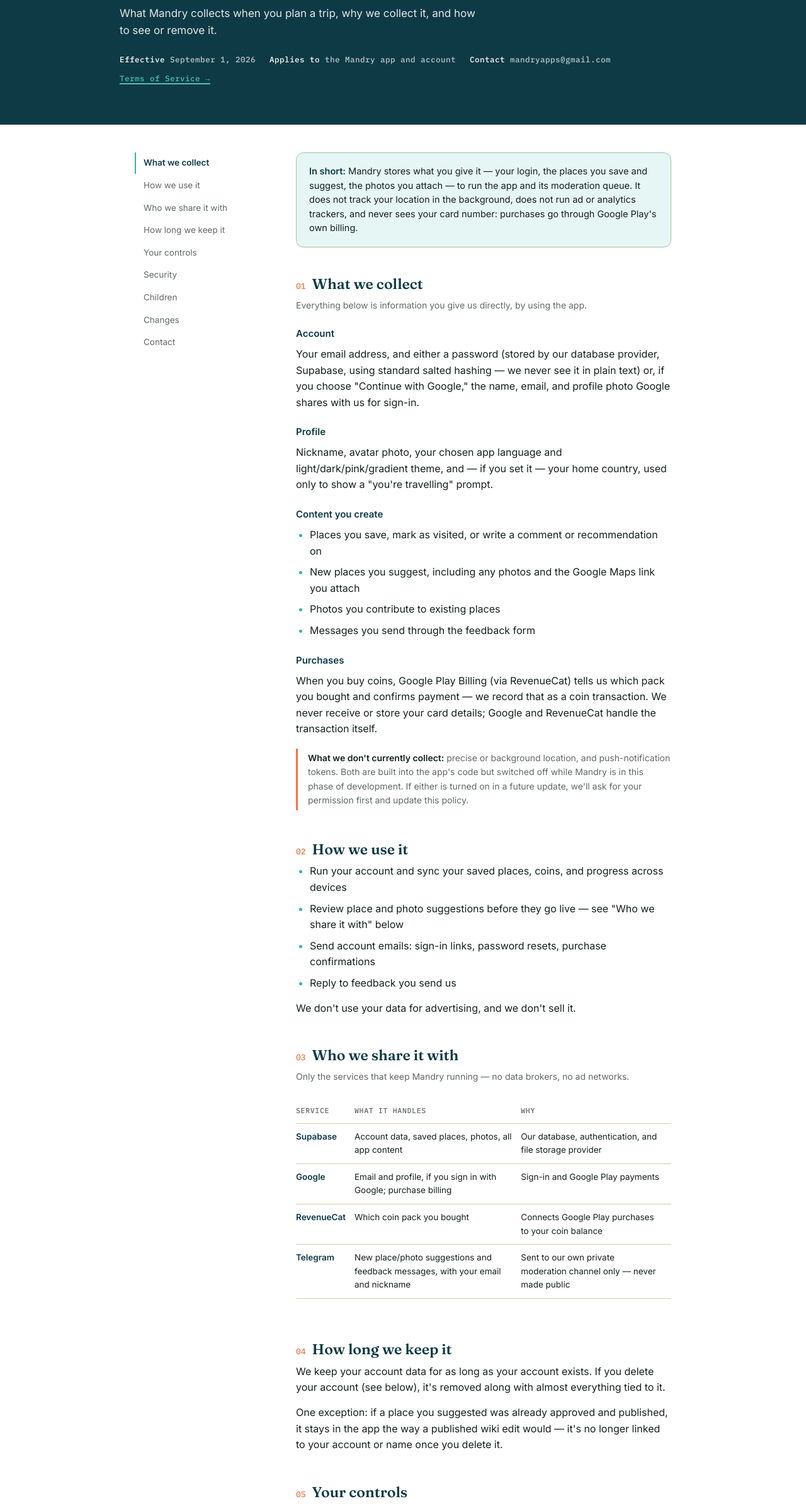
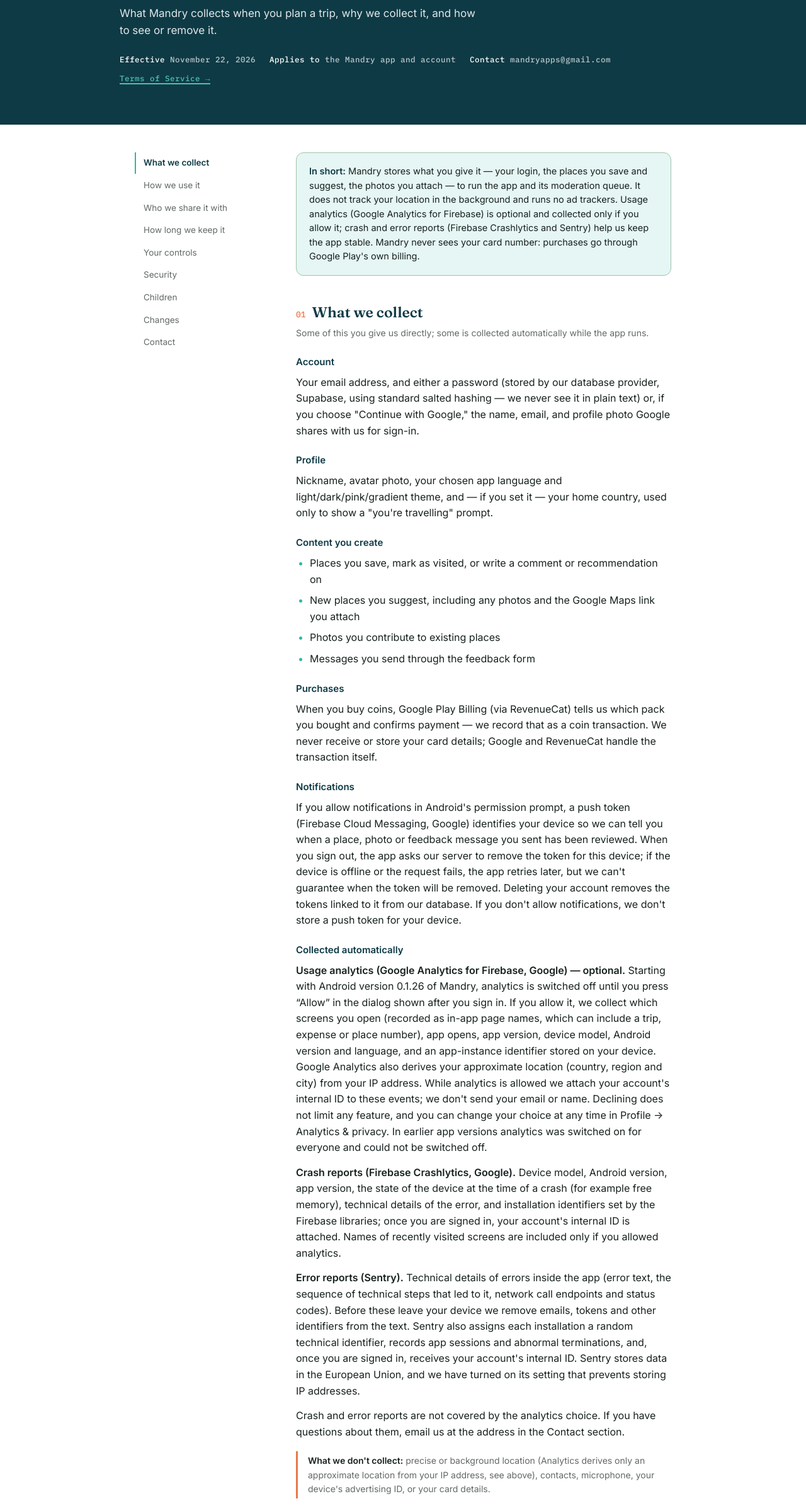
Before and after one commit to mandryapps-web/mandry-privacy, a plain HTML site: page index.html in a window 1280 px wide. Shown: the part 158-2550 px from the top of the page at 63% size. Drawn offline with Linux system fonts and the light colour scheme.

Commit message:
Privacy Policy: describe optional analytics consent, Crashlytics, Sentry and FCM push tokens
Effective November 22, 2026.

Co-Authored-By: Claude Sonnet 5.5 <noreply@anthropic.com>

```diff
--- a/index.html
+++ b/index.html
@@ -241,7 +241,7 @@
     <h1>Privacy Policy</h1>
     <p class="lede">What Mandry collects when you plan a trip, why we collect it, and how to see or remove it.</p>
     <div class="meta">
-      <span><b>Effective</b> September 1, 2026</span>
+      <span><b>Effective</b> November 22, 2026</span>
       <span><b>Applies to</b> the Mandry app and account</span>
       <span><b>Contact</b> mandryapps@gmail.com</span>
       <span><a href="terms.html">Terms of Service →</a></span>
@@ -264,12 +264,12 @@
 
   <main>
     <div class="callout">
-      <strong>In short:</strong> Mandry stores what you give it — your login, the places you save and suggest, the photos you attach — to run the app and its moderation queue. It does not track your location in the background, does not run ad or analytics trackers, and never sees your card number: purchases go through Google Play's own billing.
+      <strong>In short:</strong> Mandry stores what you give it — your login, the places you save and suggest, the photos you attach — to run the app and its moderation queue. It does not track your location in the background and runs no ad trackers. Usage analytics (Google Analytics for Firebase) is optional and collected only if you allow it; crash and error reports (Firebase Crashlytics and Sentry) help us keep the app stable. Mandry never sees your card number: purchases go through Google Play's own billing.
     </div>
 
     <section id="collect">
       <h2><span class="num">01</span> What we collect</h2>
-      <p class="dek">Everything below is information you give us directly, by using the app.</p>
+      <p class="dek">Some of this you give us directly; some is collected automatically while the app runs.</p>
 
       <h3>Account</h3>
       <p>Your email address, and either a password (stored by our database provider, Supabase, using standard salted hashing — we never see it in plain text) or, if you choose "Continue with Google," the name, email, and profile photo Google shares with us for sign-in.</p>
@@ -288,8 +288,17 @@
       <h3>Purchases</h3>
       <p>When you buy coins, Google Play Billing (via RevenueCat) tells us which pack you bought and confirms payment — we record that as a coin transaction. We never receive or store your card details; Google and RevenueCat handle the transaction itself.</p>
 
+      <h3>Notifications</h3>
+      <p>If you allow notifications in Android's permission prompt, a push token (Firebase Cloud Messaging, Google) identifies your device so we can tell you when a place, photo or feedback message you sent has been reviewed. When you sign out, the app asks our server to remove the token for this device; if the device is offline or the request fails, the app retries later, but we can't guarantee when the token will be removed. Deleting your account removes the tokens linked to it from our database. If you don't allow notifications, we don't store a push token for your device.</p>
+
+      <h3>Collected automatically</h3>
+      <p><strong>Usage analytics (Google Analytics for Firebase, Google) — optional.</strong> Starting with Android version 0.1.26 of Mandry, analytics is switched off until you press “Allow” in the dialog shown after you sign in. If you allow it, we collect which screens you open (recorded as in-app page names, which can include a trip, expense or place number), app opens, app version, device model, Android version and language, and an app-instance identifier stored on your device. Google Analytics also derives your approximate location (country, region and city) from your IP address. While analytics is allowed we attach your account's internal ID to these events; we don't send your email or name. Declining does not limit any feature, and you can change your choice at any time in Profile → Analytics &amp; privacy. In earlier app versions analytics was switched on for everyone and could not be switched off.</p>
+      <p><strong>Crash reports (Firebase Crashlytics, Google).</strong> Device model, Android version, app version, the state of the device at the time of a crash (for example free memory), technical details of the error, and installation identifiers set by the Firebase libraries; once you are signed in, your account's internal ID is attached. Names of recently visited screens are included only if you allowed analytics.</p>
+      <p><strong>Error reports (Sentry).</strong> Technical details of errors inside the app (error text, the sequence of technical steps that led to it, network call endpoints and status codes). Before these leave your device we remove emails, tokens and other identifiers from the text. Sentry also assigns each installation a random technical identifier, records app sessions and abnormal terminations, and, once you are signed in, receives your account's internal ID. Sentry stores data in the European Union, and we have turned on its setting that prevents storing IP addresses.</p>
+      <p>Crash and error reports are not covered by the analytics choice. If you have questions about them, email us at the address in the Contact section.</p>
+
       <div class="not-collected">
-        <strong>What we don't currently collect:</strong> precise or background location, and push-notification tokens. Both are built into the app's code but switched off while Mandry is in this phase of development. If either is turned on in a future update, we'll ask for your permission first and update this policy.
+        <strong>What we don't collect:</strong> precise or background location (Analytics derives only an approximate location from your IP address, see above), contacts, microphone, your device's advertising ID, or your card details.
       </div>
     </section>
 
@@ -300,19 +309,24 @@
         <li>Review place and photo suggestions before they go live — see "Who we share it with" below</li>
         <li>Send account emails: sign-in links, password resets, purchase confirmations</li>
         <li>Reply to feedback you send us</li>
+        <li>If you allow notifications, tell you when a place, photo or feedback message you sent has been reviewed</li>
+        <li>Find and fix errors and keep the app stable (crash and error reports)</li>
+        <li>If you allow it, understand which screens are used so we can improve them (usage analytics)</li>
       </ul>
       <p>We don't use your data for advertising, and we don't sell it.</p>
     </section>
 
     <section id="share">
       <h2><span class="num">03</span> Who we share it with</h2>
-      <p class="dek">Only the services that keep Mandry running — no data brokers, no ad networks.</p>
+      <p class="dek">The services Mandry uses — no data brokers, no ad networks.</p>
       <div class="scrollwrap">
         <table class="datatable">
           <thead><tr><th>Service</th><th>What it handles</th><th>Why</th></tr></thead>
           <tbody>
             <tr><td class="who">Supabase</td><td>Account data, saved places, photos, all app content</td><td>Our database, authentication, and file storage provider</td></tr>
             <tr><td class="who">Google</td><td>Email and profile, if you sign in with Google; purchase billing</td><td>Sign-in and Google Play payments</td></tr>
+            <tr><td class="who">Google (Google Analytics for Firebase, Crashlytics, Cloud Messaging)</td><td>Analytics events and screen names (only if you allow analytics), approximate location from your IP address, device and app details, crash reports, push tokens (only if you allow notifications), app-instance and installation identifiers, your account ID</td><td>Usage insight (only if you allow it), app stability and delivering notifications. For Google Analytics we have accepted Google's data processing terms; in its data-sharing settings we have turned on benchmarking, technical support and account specialists and left sharing with other Google products and services off</td></tr>
+            <tr><td class="who">Sentry</td><td>Error reports with technical details and your account ID</td><td>Finding and fixing errors (our Sentry project stores data in the European Union)</td></tr>
             <tr><td class="who">RevenueCat</td><td>Which coin pack you bought</td><td>Connects Google Play purchases to your coin balance</td></tr>
             <tr><td class="who">Telegram</td><td>New place/photo suggestions and feedback messages, with your email and nickname</td><td>Sent to our own private moderation channel only — never made public</td></tr>
           </tbody>
@@ -324,12 +338,14 @@
       <h2><span class="num">04</span> How long we keep it</h2>
       <p>We keep your account data for as long as your account exists. If you delete your account (see below), it's removed along with almost everything tied to it.</p>
       <p>One exception: if a place you suggested was already approved and published, it stays in the app the way a published wiki edit would — it's no longer linked to your account or name once you delete it.</p>
+      <p><strong>Analytics and diagnostics.</strong> Google Analytics events are kept for 2 months and user-level data (including identifiers) for 14 months, renewed while the user stays active (our retention settings). According to information published by Google, Crashlytics reports are kept for a limited period of up to about 90 days; this is the provider's information, not a guarantee from us. Sentry error reports are available to us for 30 days on our current plan. We cannot guarantee when data is physically removed from these providers' systems. This data is not deleted automatically when you delete your account or withdraw your analytics choice; it stays until these periods end. Your analytics choice (allowed or declined) is stored only on your device, separately for each account; it is excluded from Android's automatic backup and is removed when you delete your account in the app or uninstall the app.</p>
     </section>
 
     <section id="control">
       <h2><span class="num">05</span> Your controls</h2>
       <p>From <strong>Profile → Delete account</strong> inside the app, you can permanently delete your account. That immediately removes your profile, saved places, reviews and comments, place and photo suggestions, feedback history, and coin transaction history — in one step, no support ticket needed.</p>
       <p>You can also change your nickname, avatar, language, and theme at any time from the same Profile screen.</p>
+      <p><strong>Analytics choice.</strong> Starting with Android version 0.1.26 of Mandry, you can allow or decline analytics, and change your mind, in <strong>Profile → Analytics &amp; privacy</strong>. Withdrawing consent switches analytics off on your device and resets the analytics data stored there. It does not delete events that Google has already received; they stay until the retention periods above end. Earlier versions have no such switch. This choice does not cover crash and error reports. If you have a question or request about your personal data, including analytics collected earlier, you can email us at the address in the Contact section; we will review it, but we cannot promise that data held by Google or Sentry will be deleted before the retention periods above end. You can turn notifications off at any time in Android's settings.</p>
       <p><strong>Don't have the app installed, or can't sign in?</strong> Email <a href="mailto:mandryapps@gmail.com">mandryapps@gmail.com</a> from the address on your account and ask us to delete it. We'll remove the same data listed above within 30 days and confirm by email once it's done.</p>
     </section>
 
```
